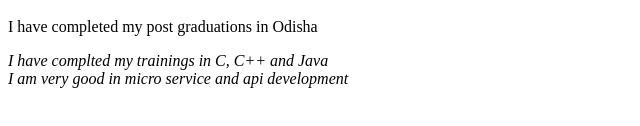
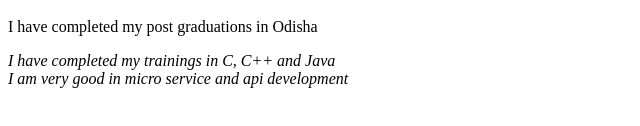
Before and after one commit to satyendranath902/debaNandiProfile, a plain HTML site: page index.html in a window 1280 px wide. Shown: the part 264-390 px from the top of the page, 0-640 px from the left. Drawn offline with Linux system fonts and the light colour scheme.

Commit message:
Update index.html

```diff
--- a/index.html
+++ b/index.html
@@ -15,7 +15,7 @@
         <br>
         <h4>Qualifications</h4>
         <p>I have completed my post graduations in Odisha</p>
-        <i>I have complted my trainings in C, C++ and Java</i><br>
+        <i>I have completed my trainings in C, C++ and Java</i><br>
          <em>I am very good in micro service and api development</em>
 
 
```
